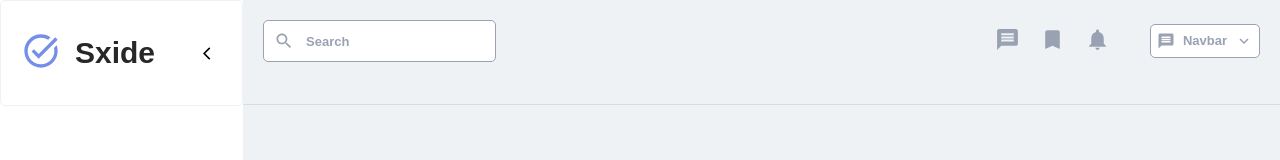
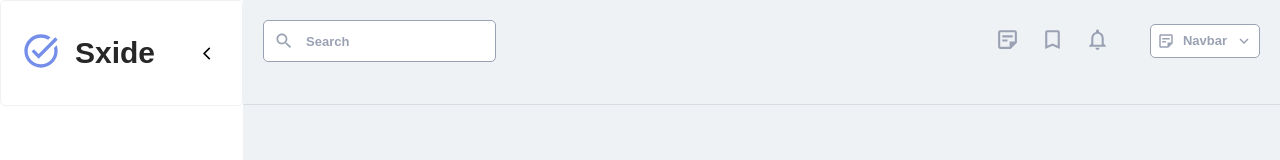
Before and after one commit to SelimF1998/react-task-tracker, a React (Vite) app: page / in a window 1280 px wide. Shown: the top 160 px of the page. Built offline with nearby package versions, Linux system fonts and the light colour scheme.

Commit message:
Change icons

```diff
--- a/src/components/navbar/Navbar.scss
+++ b/src/components/navbar/Navbar.scss
@@ -15,6 +15,10 @@
             &__icons {
                 display: flex;
                 gap: 20px;
+
+                &__icon {
+                    cursor: pointer;
+                }
             }
         }
     }
--- a/src/components/navbar/Navbar.tsx
+++ b/src/components/navbar/Navbar.tsx
@@ -2,9 +2,9 @@ import React from "react";
 import SearchBar from "../search-bar/SearchBar";
 import Dropdown from "../dropdown/Dropdown";
 import { ReactNode } from "react";
-import MessageIcon from '@mui/icons-material/Message';
-import BookmarkIcon from '@mui/icons-material/Bookmark';
-import NotificationsIcon from '@mui/icons-material/Notifications';
+import StickyNote2OutlinedIcon from '@mui/icons-material/StickyNote2Outlined';
+import BookmarkBorderOutlinedIcon from '@mui/icons-material/BookmarkBorderOutlined';
+import NotificationsNoneOutlinedIcon from '@mui/icons-material/NotificationsNoneOutlined';
 import ModeEditOutlineOutlinedIcon from "@mui/icons-material/ModeEditOutlineOutlined";
 import DeleteOutlineOutlinedIcon from "@mui/icons-material/DeleteOutlineOutlined";
 import "./Navbar.scss";
@@ -19,22 +19,22 @@ const Navbar = () => {
   const navbarItems: NavbarItem[] = [
     {
       id: 1,
-      icon: <MessageIcon  style={{ fontSize: "25px",  color: "#99a1b3" }} />
+      icon: <StickyNote2OutlinedIcon  style={{ fontSize: "25px",  color: "#99a1b3" }} />
     },
     {
       id: 2,
-      icon: <BookmarkIcon style={{ fontSize: "25px",  color: "#99a1b3" }} />
+      icon: <BookmarkBorderOutlinedIcon style={{ fontSize: "25px",  color: "#99a1b3" }} />
 
     },
     {
       id: 3,
-      icon: <NotificationsIcon style={{ fontSize: "25px",  color: "#99a1b3" }} />
+      icon: <NotificationsNoneOutlinedIcon style={{ fontSize: "25px",  color: "#99a1b3" }} />
     }
   ];
 
     const dropdownItem = {
     id: 1,
-    icon: <MessageIcon style={{ fontSize: "18px", color: "#99a1b3" }} />,
+    icon: <StickyNote2OutlinedIcon style={{ fontSize: "18px", color: "#99a1b3" }} />,
     name: "Navbar",
     items: [
       {
```
